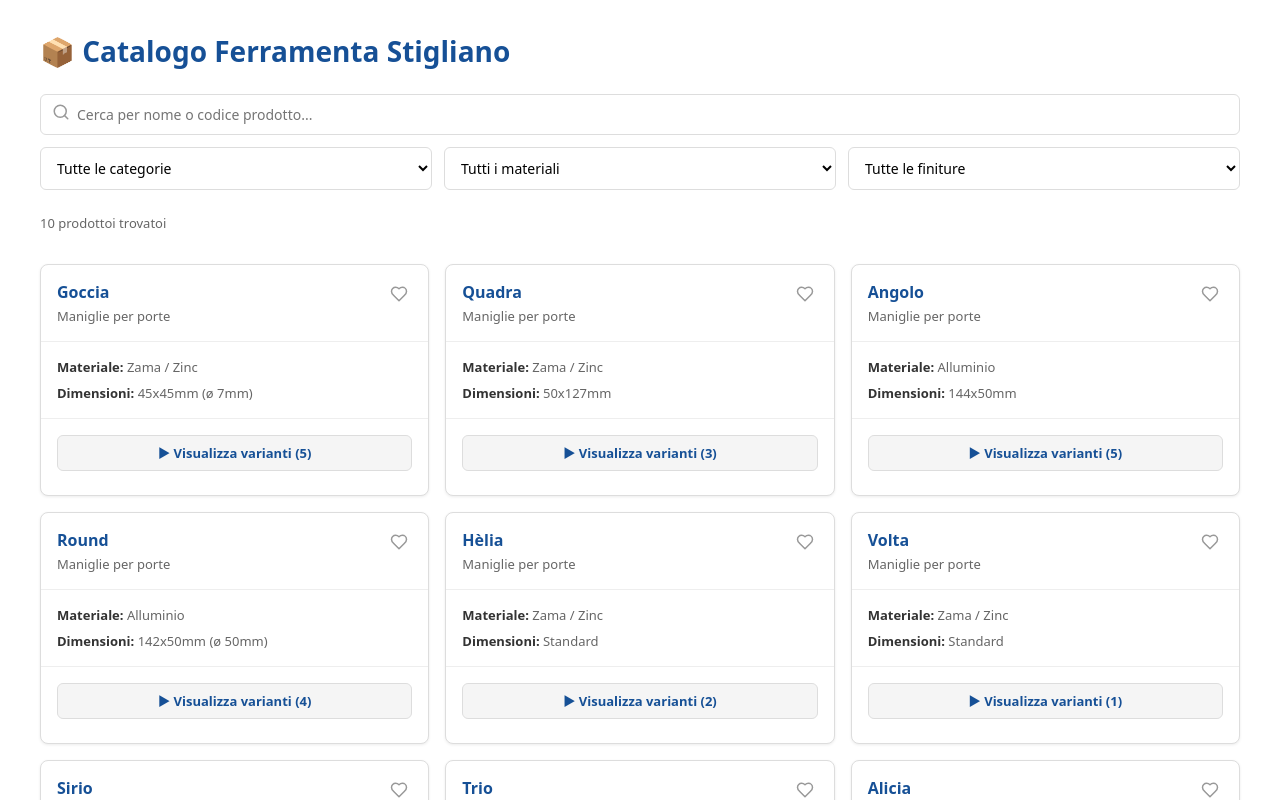
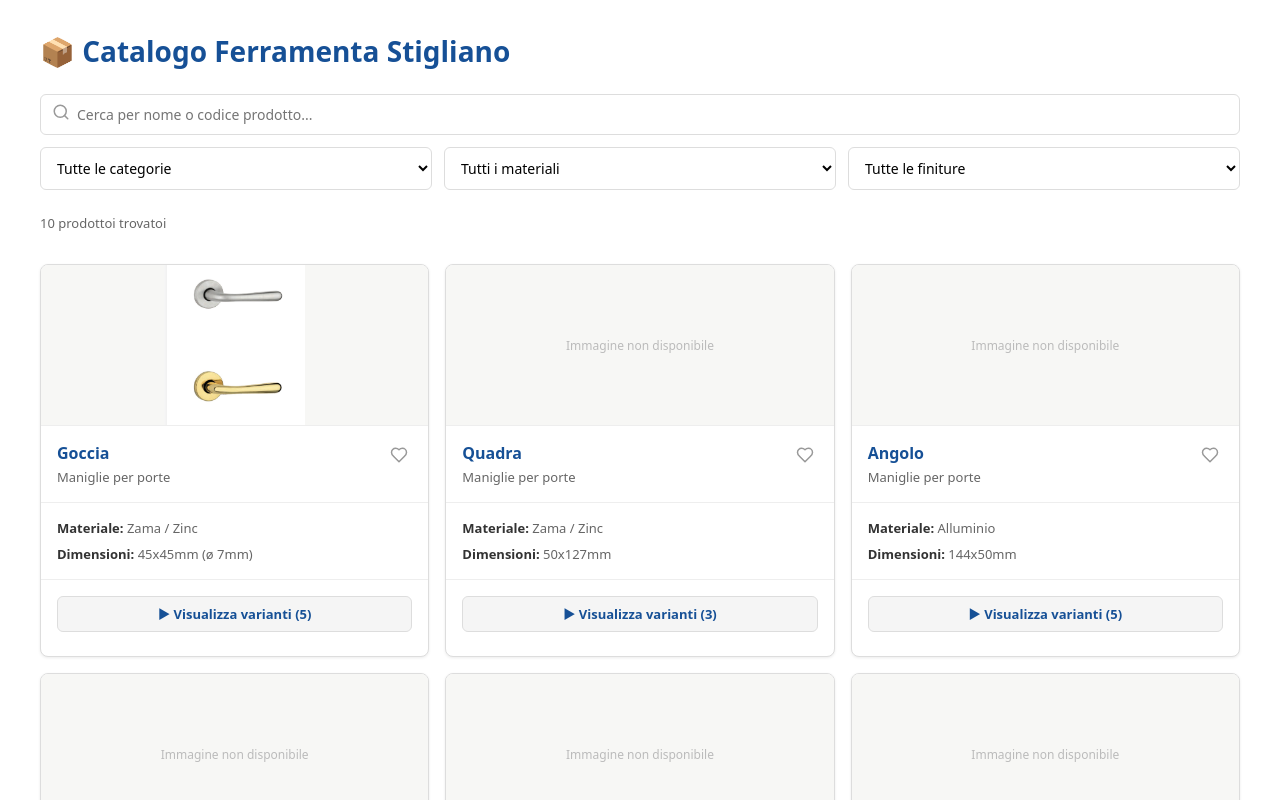
Before and after one commit to AlexStigliano/Catalogo, a React (Vite) app: page / in a window 1280 px wide. Shown: the top 800 px of the page. Built offline with nearby package versions, Linux system fonts and the light colour scheme.

Commit message:
Add product photo for Goccia handle
Co-Authored-By: Claude Sonnet 5 <noreply@anthropic.com>
Claude-Session: https://claude.ai/code/session_01SYbLEHrHDazYs6QDy6pjsm

```diff
--- a/src/Catalogo.jsx
+++ b/src/Catalogo.jsx
@@ -1,5 +1,6 @@
 import React, { useState, useEffect } from 'react';
 import { Heart, Search } from 'lucide-react';
+import gocciaImg from './assets/prodotti/goccia.jpeg';
 
 export default function Catalogo() {
   const [products] = useState([
@@ -11,6 +12,7 @@ export default function Catalogo() {
       materiale: 'Zama / Zinc',
       sottocategoria: 'Maniglie per porte',
       descrizione: 'Maniglia in zama/zinco con design classico.',
+      immagine: gocciaImg,
       varianti: [
         { codice: '130247B05', finitura: 'Cromo satinato', versione: 'Patent' },
         { codice: '130247B04', finitura: 'Cromo lucido', versione: 'Patent' },
@@ -318,6 +320,25 @@ export default function Catalogo() {
               e.currentTarget.style.boxShadow = '0 1px 3px rgba(0,0,0,0.08)';
             }}
           >
+            <div style={{
+              height: '160px',
+              backgroundColor: '#f7f7f5',
+              borderBottom: '1px solid #eee',
+              display: 'flex',
+              alignItems: 'center',
+              justifyContent: 'center',
+              overflow: 'hidden'
+            }}>
+              {product.immagine ? (
+                <img
+                  src={product.immagine}
+                  alt={product.nome}
+                  style={{ width: '100%', height: '100%', objectFit: 'contain' }}
+                />
+              ) : (
+                <span style={{ fontSize: '12px', color: '#bbb' }}>Immagine non disponibile</span>
+              )}
+            </div>
             <div style={{ padding: '1rem', borderBottom: '1px solid #eee', display: 'flex', justifyContent: 'space-between', alignItems: 'start' }}>
               <div>
                 <h3 style={{ fontSize: '16px', fontWeight: '600', margin: '0 0 4px', color: '#165096' }}>
```
Also changed, not shown: src/assets/prodotti/goccia.jpeg (added).
